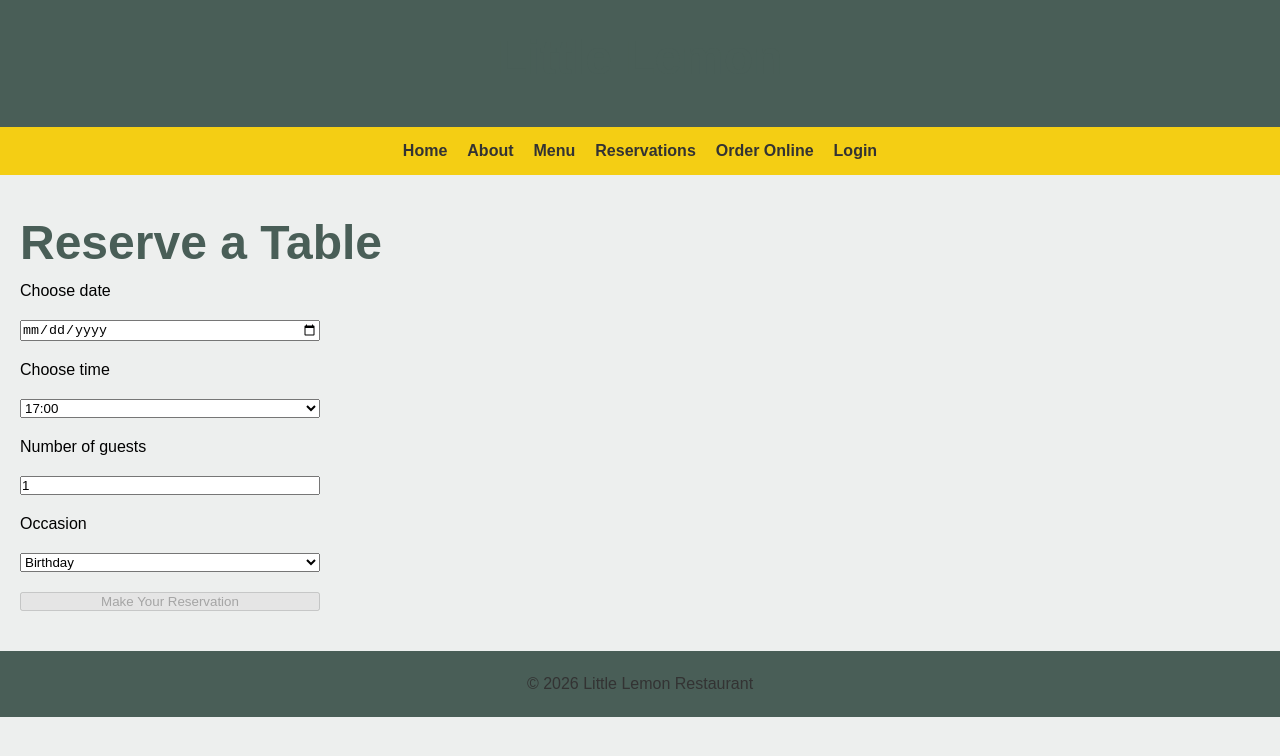
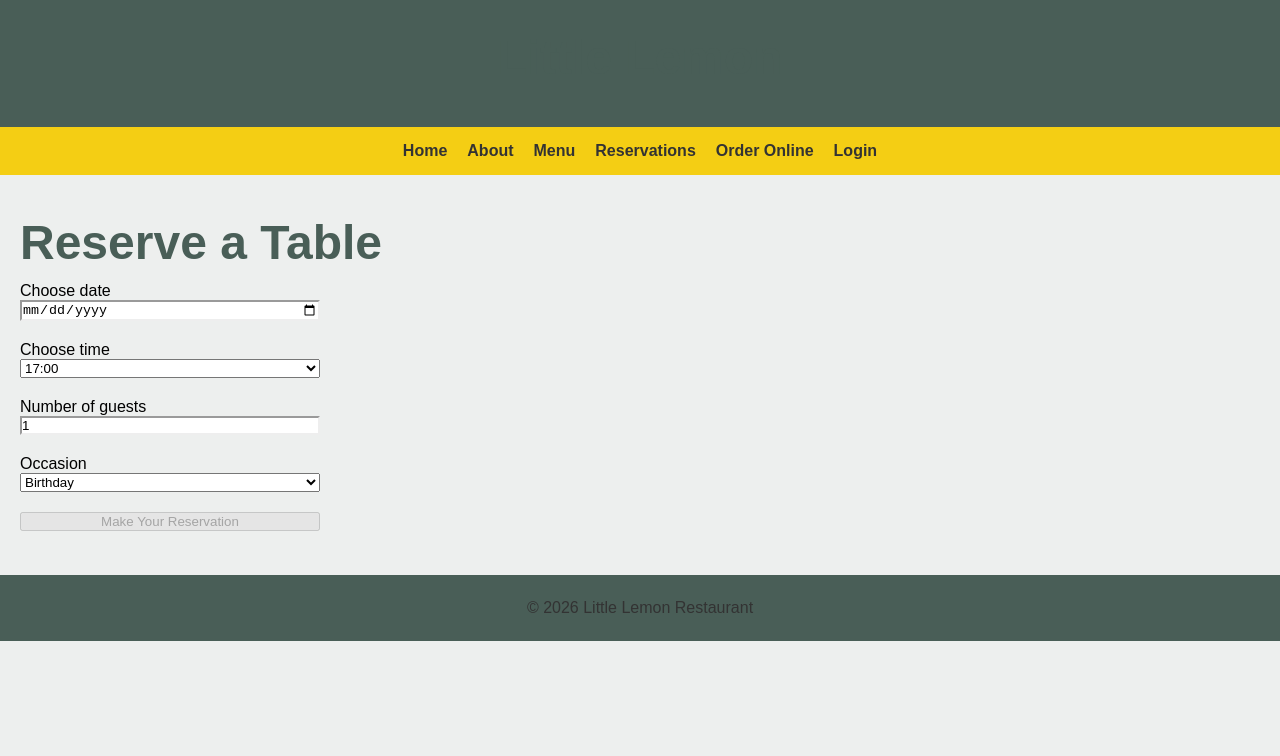
Before and after one commit to KhushiChauhan265/little-lemon-capstone, a React (Create React App) app: page /booking in a window 1280 px wide. Shown: the top 756 px of the page. Built offline with nearby package versions, Linux system fonts and the light colour scheme.

Commit message:
completed Adding form validation

```diff
--- a/src/components/BookingForm.js
+++ b/src/components/BookingForm.js
@@ -10,13 +10,26 @@ function BookingForm({
   const [guests, setGuests] = useState(1);
   const [occasion, setOccasion] = useState("Birthday");
 
+  // Touched states for validation feedback
+  const [isDateTouched, setIsDateTouched] = useState(false);
+  const [isGuestsTouched, setIsGuestsTouched] = useState(false);
+
+  // Validation logic
+  const isDateValid = date !== "";
+  const isGuestsValid = guests >= 1 && guests <= 10;
+  const isTimeValid = time !== "";
+  const isOccasionValid = occasion !== "";
+
   const isFormValid =
-    date !== "" &&
-    guests >= 1 &&
-    guests <= 10;
+    isDateValid &&
+    isTimeValid &&
+    isGuestsValid &&
+    isOccasionValid;
 
   const handleSubmit = (e) => {
     e.preventDefault();
+
+    if (!isFormValid) return;
 
     const formData = {
       date,
@@ -38,11 +51,12 @@ function BookingForm({
         maxWidth: "300px",
         gap: "20px",
       }}
+      noValidate
     >
+      <div style={{ display: "flex", flexDirection: "column" }}>
         <label htmlFor="res-date">
           Choose date
         </label>
-
         <input
           type="date"
           id="res-date"
@@ -51,19 +65,27 @@ function BookingForm({
           aria-label="Choose date"
           onChange={(e) => {
             setDate(e.target.value);
-
             if (dispatch) {
               dispatch(e.target.value);
             }
           }}
+          onBlur={() => setIsDateTouched(true)}
+          style={{ borderColor: !isDateValid && isDateTouched ? "red" : "initial" }}
         />
+        {!isDateValid && isDateTouched && (
+          <span style={{ color: "red", fontSize: "12px" }}>
+            Please select a valid date.
+          </span>
+        )}
+      </div>
 
+      <div style={{ display: "flex", flexDirection: "column" }}>
         <label htmlFor="res-time">
           Choose time
         </label>
-
         <select
           id="res-time"
+          required
           value={time}
           aria-label="Choose time"
           onChange={(e) =>
@@ -80,11 +102,17 @@ function BookingForm({
               </option>
             ))}
         </select>
+        {!isTimeValid && (
+          <span style={{ color: "red", fontSize: "12px" }}>
+            Please select a valid time.
+          </span>
+        )}
+      </div>
 
+      <div style={{ display: "flex", flexDirection: "column" }}>
         <label htmlFor="guests">
           Number of guests
         </label>
-
         <input
           type="number"
           id="guests"
@@ -96,14 +124,23 @@ function BookingForm({
           onChange={(e) =>
             setGuests(Number(e.target.value))
           }
+          onBlur={() => setIsGuestsTouched(true)}
+          style={{ borderColor: !isGuestsValid && isGuestsTouched ? "red" : "initial" }}
         />
+        {!isGuestsValid && isGuestsTouched && (
+          <span style={{ color: "red", fontSize: "12px" }}>
+            Please enter a number between 1 and 10.
+          </span>
+        )}
+      </div>
 
+      <div style={{ display: "flex", flexDirection: "column" }}>
         <label htmlFor="occasion">
           Occasion
         </label>
-
         <select
           id="occasion"
+          required
           aria-label="Occasion"
           value={occasion}
           onChange={(e) =>
@@ -113,6 +150,12 @@ function BookingForm({
           <option>Birthday</option>
           <option>Anniversary</option>
         </select>
+        {!isOccasionValid && (
+          <span style={{ color: "red", fontSize: "12px" }}>
+            Please select a valid occasion.
+          </span>
+        )}
+      </div>
 
       <button
         type="submit"
```
Lines whose indentation alone changed are shown as unchanged.
